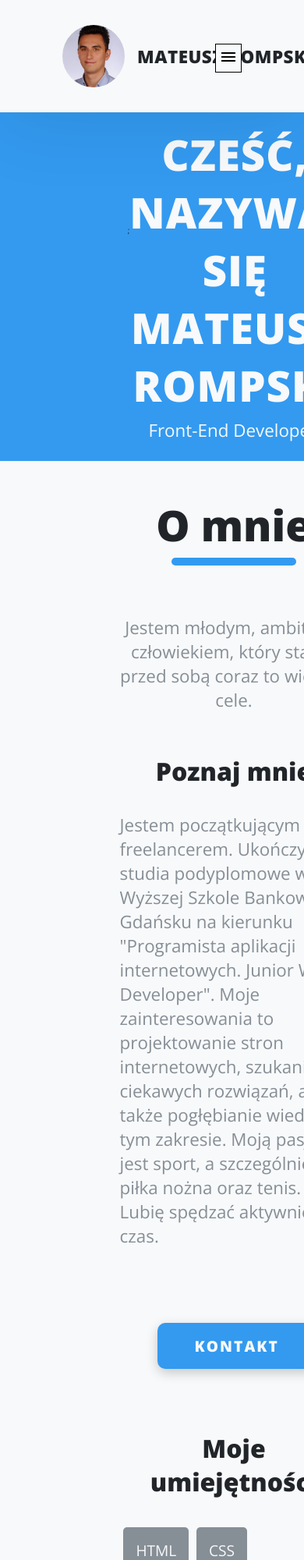
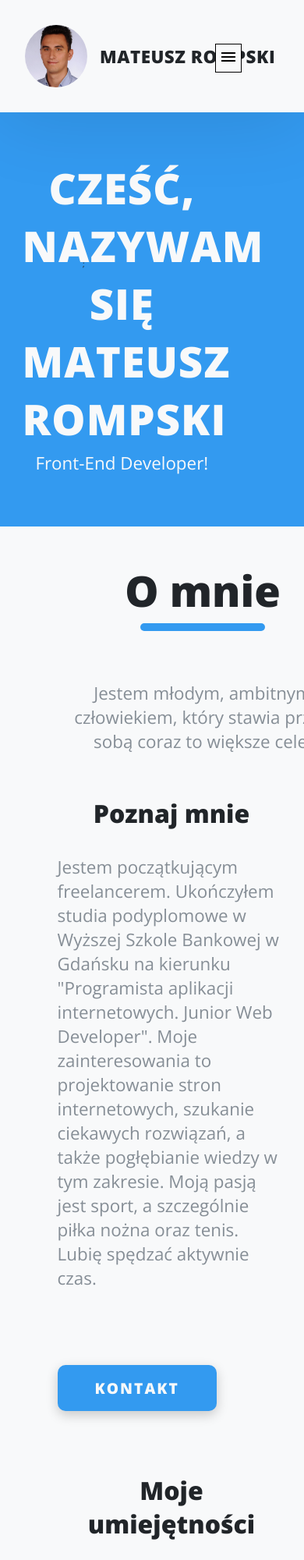
Before and after one commit to Mefyu6/portfolio, a plain HTML site: page index.html in a window 390 px wide. Shown: the top 2000 px of the page at 78% size. Drawn offline with nearby package versions, Linux system fonts and the light colour scheme; a web font is replaced by a local one.

Commit message:
mobile version

```diff
--- a/style.css
+++ b/style.css
@@ -17,6 +17,7 @@ breakpoints
 
   .header__content {
     width: 600px;
+    margin-left: -3rem;
   }
   .header__links {
     display: flex;
@@ -58,8 +59,14 @@ breakpoints
 
   /* Sekcja główna - hero */
   .hero {
-    width: 600px;
-    max-height: 70vh;
+    max-width: 600px;
+    max-height: 80vh;
+  }
+  .hero__heading {
+    margin-left: -5rem;
+  }
+  .hero__text{
+    margin-left: -5rem;
   }
   .hero__button {
   display: none;
@@ -78,15 +85,19 @@ breakpoints
   #about {
     width: 600px;
   }
+  .about__heading {
+    margin-left: -5rem;
+  }
   .about__columns{
     flex-direction: column;
   }
   .about__column {
     min-width: 100%;
+    margin-left: -5rem;
   }
   .about__button {
    margin-bottom: 3rem;
-   margin-left: 3rem;
+   margin-left: 0;
    margin-right: 1rem;
   }
 
@@ -99,11 +110,18 @@ breakpoints
     width: 600px;
     padding-top: 0;
   }
+  .projects__heading {
+    margin-left: -5rem;
+  }
   .projects__project {
     flex-direction: column;
   }
+  .project__text {
+    margin-left: -5rem;
+  }
   .project__img img {
     max-width: 300px;
+    margin-left: -5rem;
   }
 
   /* Kontakt */
@@ -112,9 +130,12 @@ breakpoints
     padding-top: 2rem;
   }
   .contact__form {
-    margin: -2.4rem -5.6rem;
+    margin-left: -7rem;
   }
 
+  .contact__heading {
+    margin-left: -5rem;
+  }
   .contact__heading p {
     text-align: left;
   }
```
